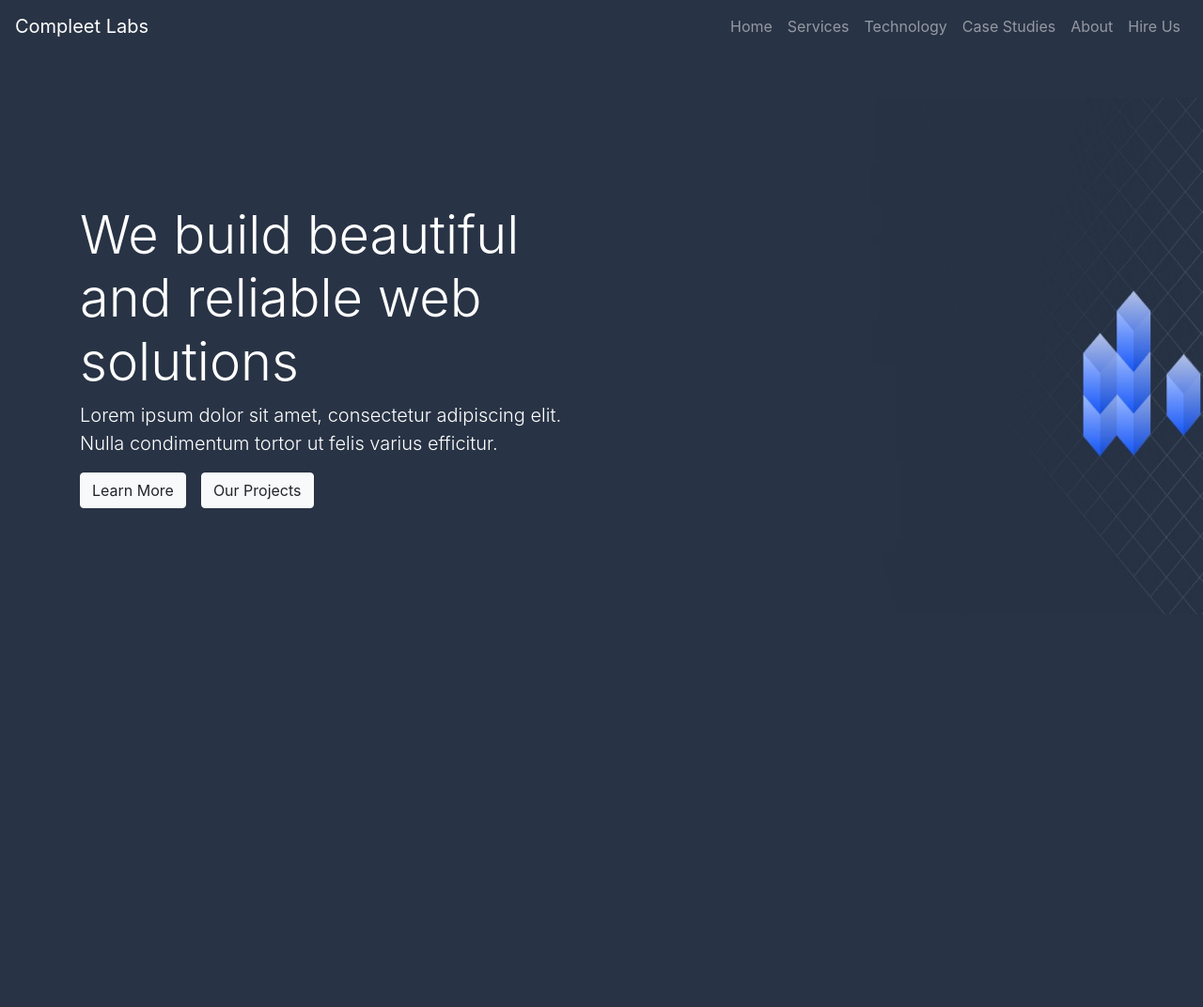
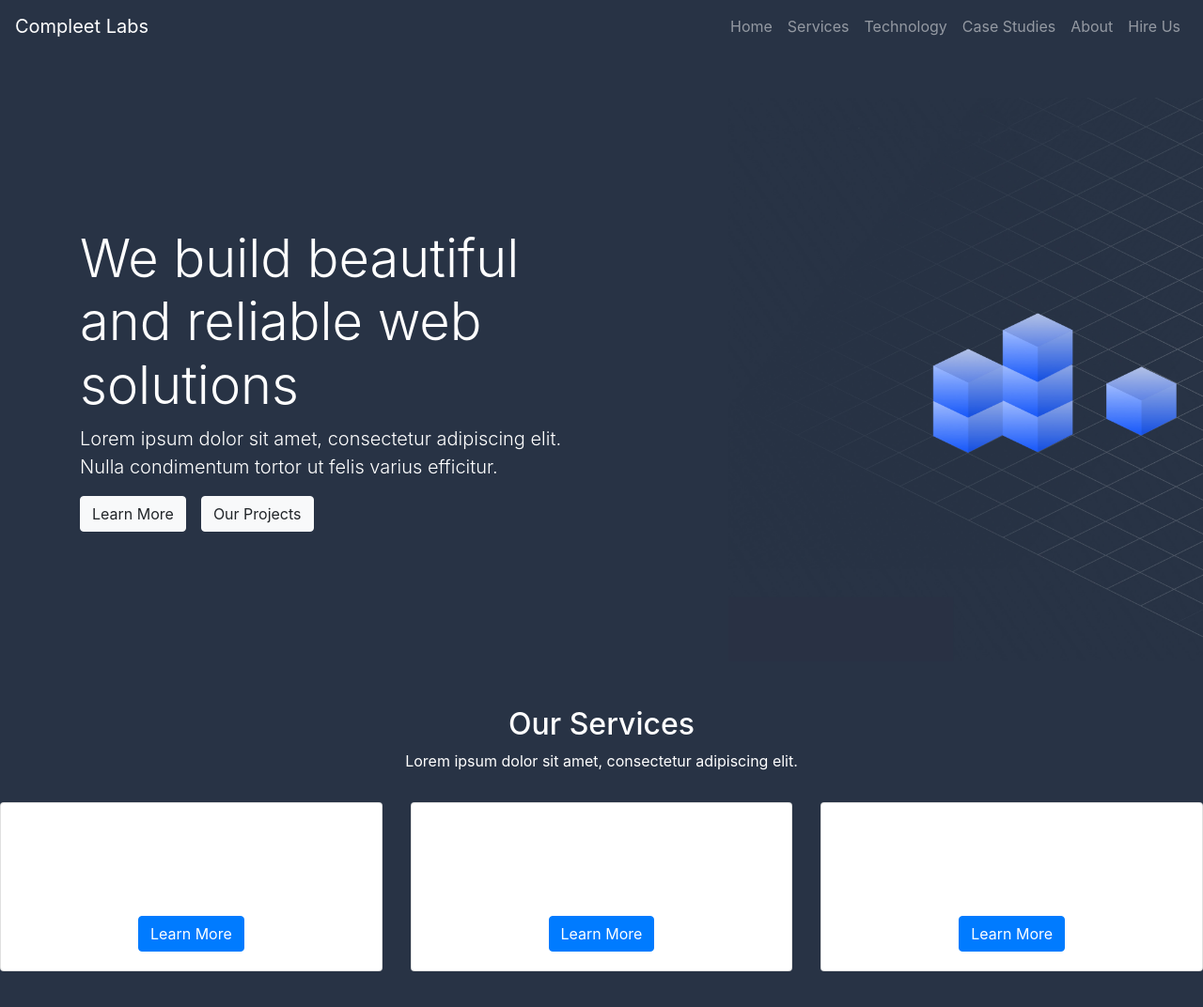
Before and after one commit to tomasleone/domo-challenge, a plain HTML site: page index.html in a window 1280 px wide. Shown: the top 1072 px of the page at 94% size. Drawn offline with nearby package versions, Linux system fonts and the light colour scheme.

Commit message:
Se agrego seccion de servicios

```diff
--- a/index.html
+++ b/index.html
@@ -52,14 +52,52 @@
           </div>
         </div>
         <div class="col-lg-6">
-          <img src="img/grafico2.jpeg" alt="Imagen" class="img-fluid">
+          <img src="img/asset-background.jpg" alt="Imagen" class="img-fluid">
         </div>
       </div>
     </div>
+
+    <div class="row mt-5">
+      <div class="col-lg-12 text-center">
+        <h2>Our Services</h2>
+        <p>Lorem ipsum dolor sit amet, consectetur adipiscing elit.</p>
+      </div>
+    </div>
+    <div class="row mt-3">
+      <div class="col-md-4">
+        <div class="card text-center">
+          <div class="card-body">
+            <i class="fas fa-file-alt fa-4x text-primary mb-4"></i>
+            <h5 class="card-title">Business & Product Concept</h5>
+            <p class="card-text">Lorem ipsum dolor sit amet, consectetur adipiscing elit.</p>
+            <a href="#" class="btn btn-primary">Learn More</a>
+          </div>
+        </div>
+      </div>
+      <div class="col-md-4">
+        <div class="card text-center">
+          <div class="card-body">
+            <i class="fas fa-laptop fa-4x text-primary mb-4"></i>
+            <h5 class="card-title">Web Development</h5>
+            <p class="card-text">Lorem ipsum dolor sit amet, consectetur adipiscing elit.</p>
+            <a href="#" class="btn btn-primary">Learn More</a>
+          </div>
+        </div>
+      </div>
+      <div class="col-md-4">
+        <div class="card text-center">
+          <div class="card-body">
+            <i class="fas fa-pencil-ruler fa-4x text-primary mb-4"></i>
+            <h5 class="card-title">Design & UX/UI</h5>
+            <p class="card-text">Lorem ipsum dolor sit amet, consectetur adipiscing elit.</p>
+            <a href="#" class="btn btn-primary">Learn More</a>
+          </div>
+        </div>
+      </div>
+    </div>
+  </div>
   </section>
 
-
-  <!-- Agregar más secciones aquí -->
 
   <script src="script.js"></script>
   <script src="https://code.jquery.com/jquery-3.5.1.slim.min.js"></script>
--- a/styles.css
+++ b/styles.css
@@ -14,7 +14,7 @@
 }
 
 #intro img {
-    width: 800px;
-    height: 550px;
-    margin-left: 110px;
+    width: 100%;
+    height: 600px;
+    margin-left: 120px;
 }
```
Also changed, not shown: img/asset-background.jpg (added), img/grafico-columna.jpeg (deleted), img/grafico2.jpeg (deleted).
